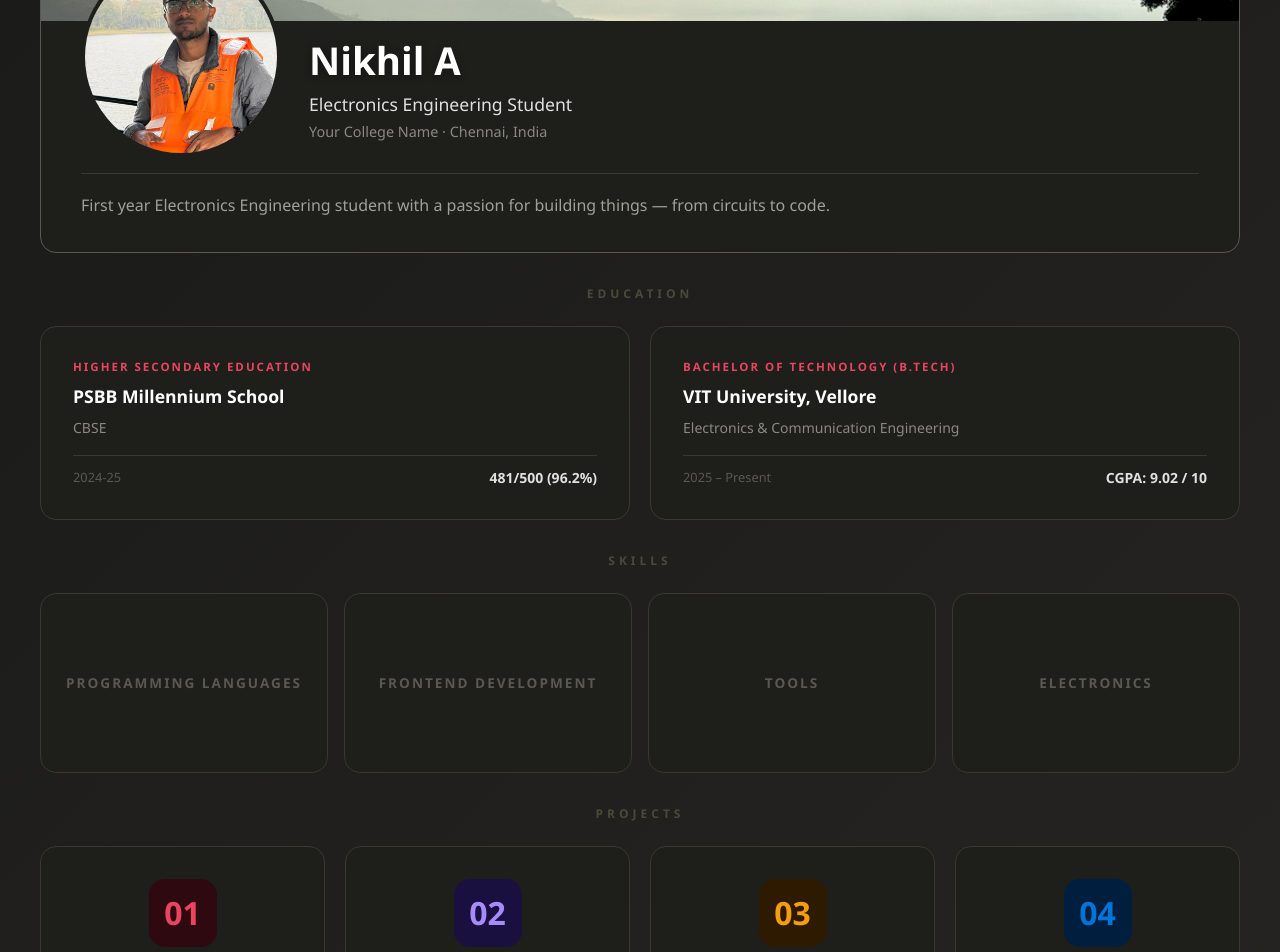
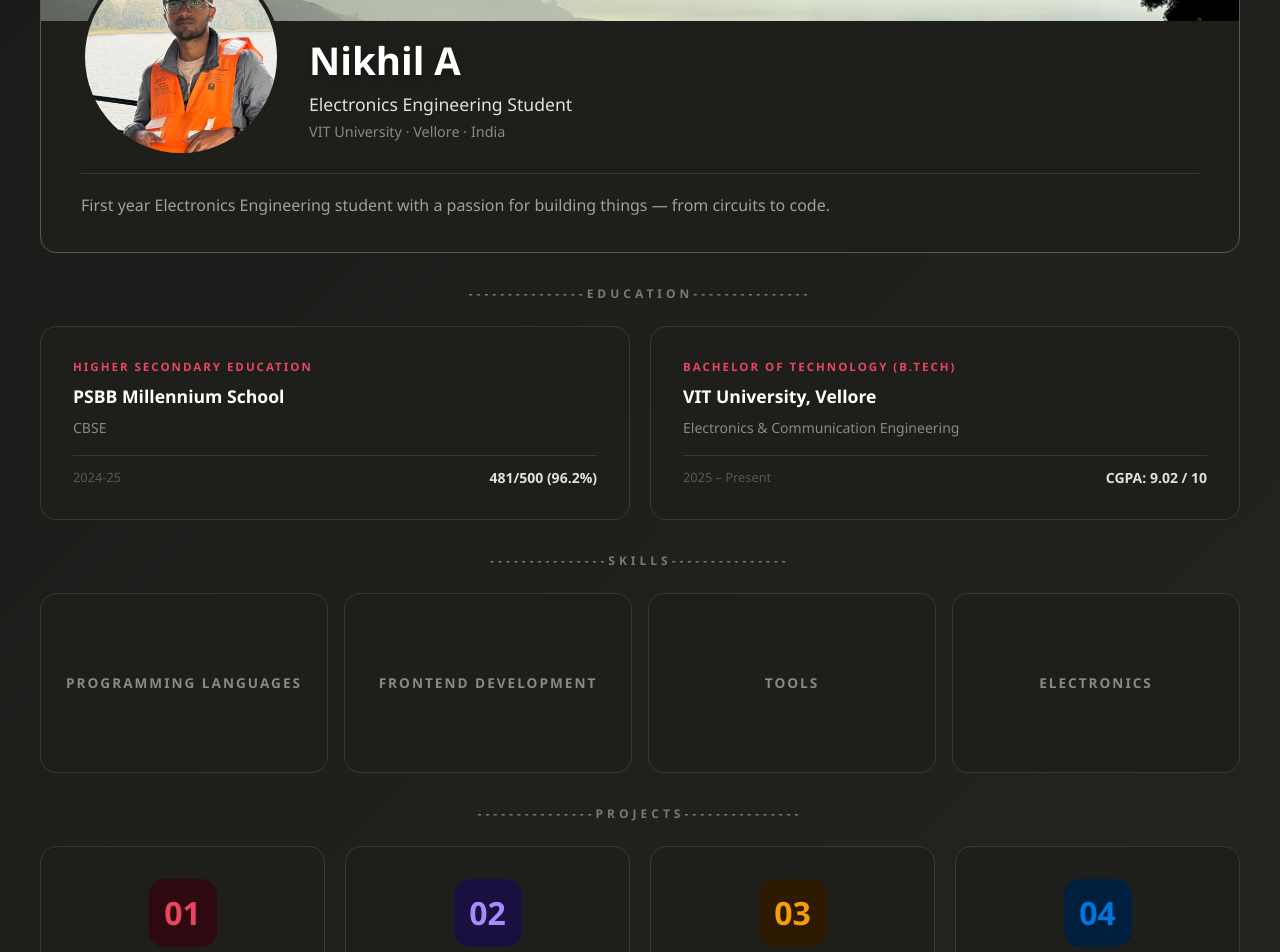
Before and after one commit to Nikhilamithkumar/my-projects, a React (Vite) app: page / in a window 1280 px wide. Shown: the part 240-1192 px from the top of the page. Built offline with nearby package versions, Linux system fonts and the light colour scheme.

Commit message:
Refinements

```diff
--- a/src/App.jsx
+++ b/src/App.jsx
@@ -87,7 +87,7 @@ export default function App() {
           <div className="header-info">
             <h1 className="header-name">Nikhil A</h1>
             <p className="header-role">Electronics Engineering Student</p>
-            <p className="header-college">Your College Name · Chennai, India</p>
+            <p className="header-college">VIT University · Vellore · India </p>
           </div>
         </div>
         <div className="header-divider" />
@@ -98,7 +98,7 @@ export default function App() {
       </div>
 
       <section className="section">
-        <p className="section-heading">Education</p>
+        <p className="section-heading">---------------Education---------------</p>
         <div className="edu-grid">
           {education.map((e, i) => (
             <div key={i} className="edu-card">
@@ -115,7 +115,7 @@ export default function App() {
       </section>
 
       <section className="section">
-        <p className="section-heading">Skills</p>
+        <p className="section-heading">---------------Skills---------------</p>
         <div className="skills-grid">
           {skills.map((s, i) => (
             <div key={i} className="skill-card">
@@ -138,7 +138,7 @@ export default function App() {
       </section>
 
       <section className="section">
-        <p className="section-heading">Projects</p>
+        <p className="section-heading">---------------Projects--------------- </p>
         <div className="menu-grid">
           {projects.map(p => (
             <div key={p.id} className="menu-card" onClick={() => setActive(p.id)}>
@@ -154,7 +154,7 @@ export default function App() {
       </section>
 
       <section className="section">
-        <p className="section-heading">Contact</p>
+        <p className="section-heading">---------------Contact---------------</p>
         <div className="contact-grid">
           {contacts.map((c, i) => (
             <a
--- a/src/index.css
+++ b/src/index.css
@@ -115,7 +115,8 @@ body {
   font-weight: 600;
   letter-spacing: 4px;
   text-transform: uppercase;
-  color: #4a4a3a;
+  color: #7a7a6a;
+
 }
 
 .edu-grid {
@@ -244,8 +245,9 @@ body {
   font-weight: 600;
   letter-spacing: 2px;
   text-transform: uppercase;
-  color: #5a5850;
+  color: #8a8880;
 }
+
 
 .skill-category-back {
   font-size: 0.75rem;
```
